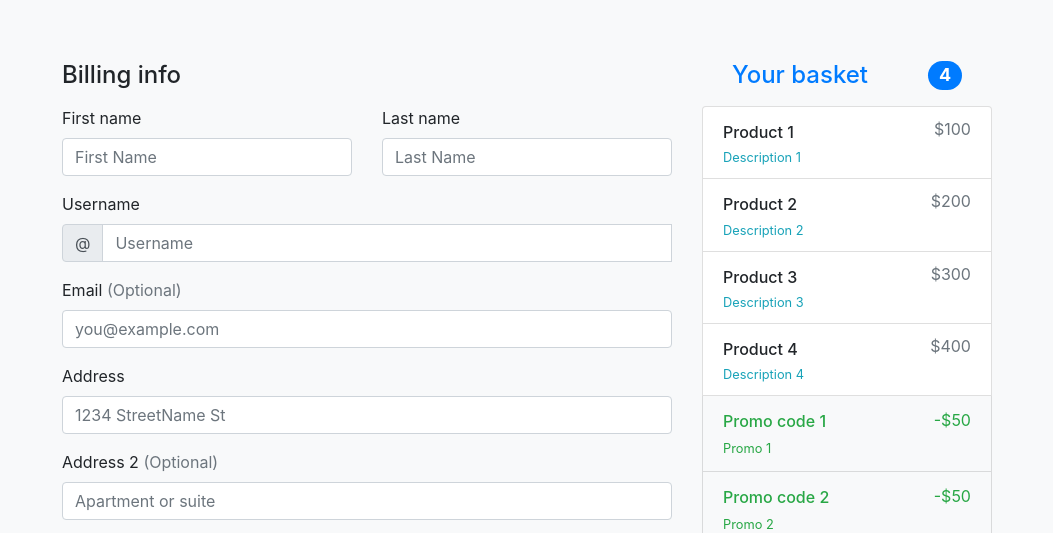
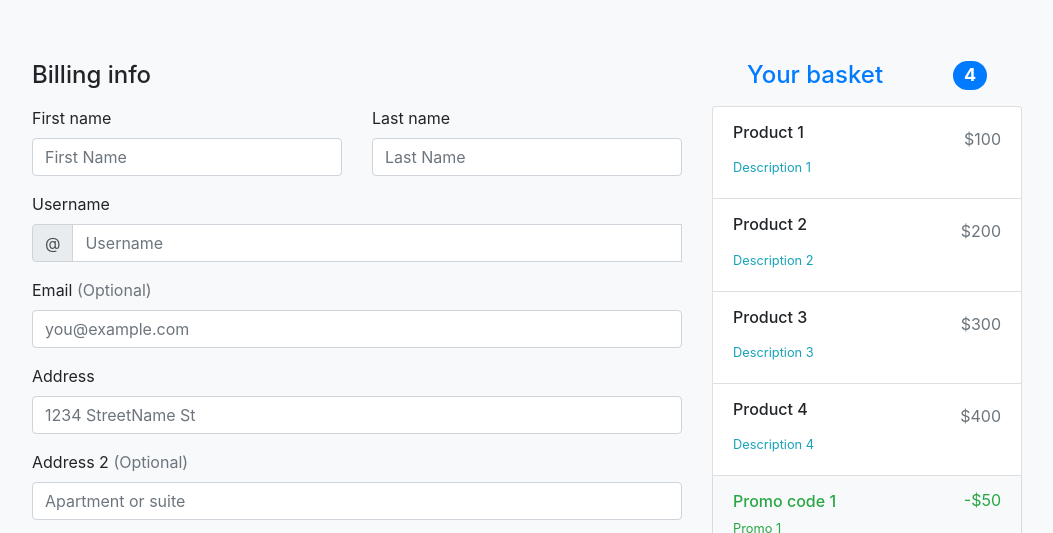
Before and after one commit to AliakseiKhomich/WfA_Course, a plain HTML site: page Homework3/Task3/task3.html in a window 1280 px wide. Shown: the part 223-756 px from the top of the page, without its empty margins (113-1166 px from the left). Drawn offline with nearby package versions, Linux system fonts and the light colour scheme.

Commit message:
HW3 - Task 3

```diff
--- a/Homework3/Task3/task3.css
+++ b/Homework3/Task3/task3.css
@@ -1,5 +1,5 @@
 .container {
-    max-width: 960px;
+    max-width: 1020px;
   }
 
-  .lh-condensed { line-height: 1.25; }
+  .lh-condensed { line-height: 2.5; }
```
